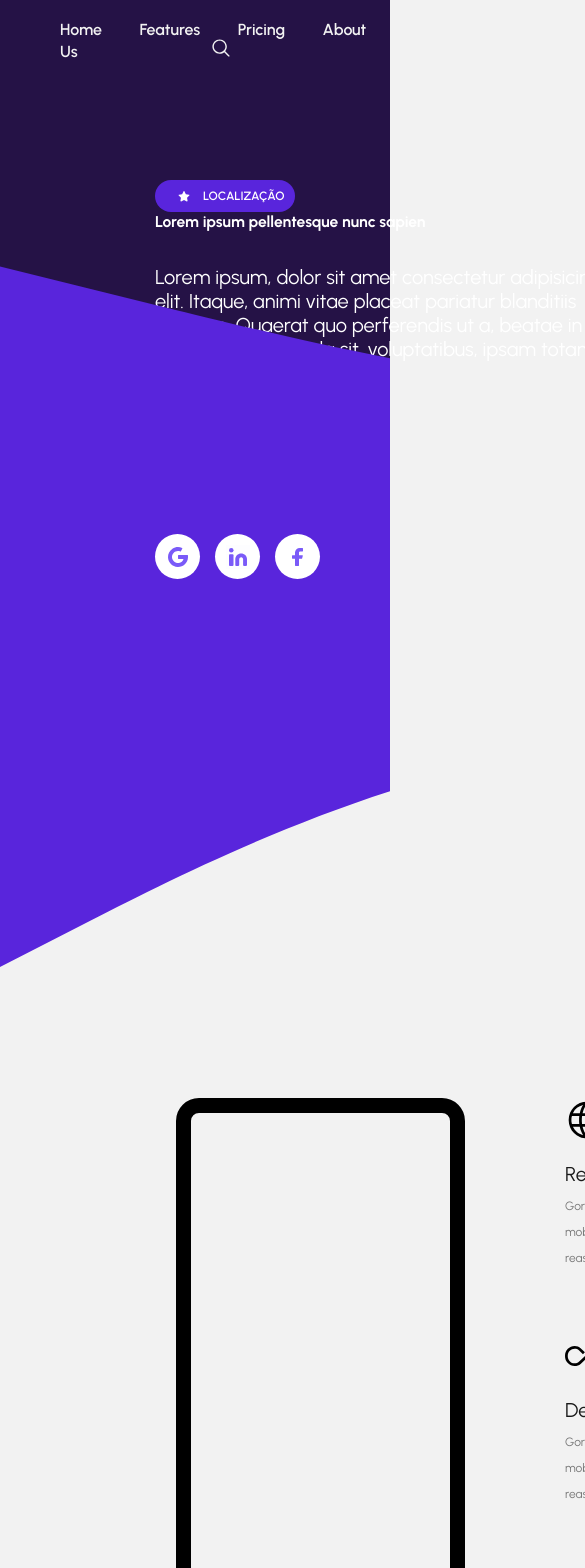
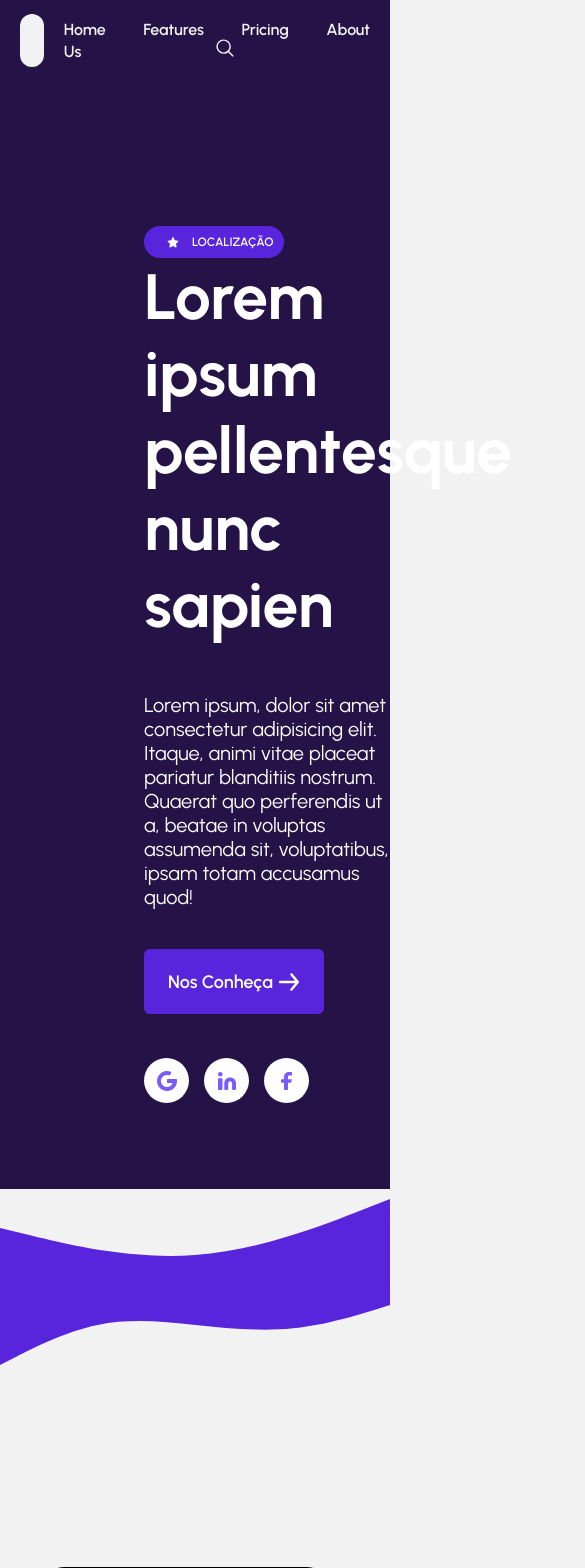
Before and after one commit to cbcc-ufpa/web-client, a React (Vite) app: page / in a window 390 px wide. Shown: the top 1568 px of the page, 585 px wide, since content can reach past the window. Built offline with nearby package versions, Linux system fonts and the light colour scheme.

Commit message:
update: reponsividade

```diff
--- a/src/components/CommentsCard.css
+++ b/src/components/CommentsCard.css
@@ -33,8 +33,8 @@
     display: flex;
     align-items: center;
     justify-content: center;
-    width: 56px;
-    height: 56px;
+    min-width: 56px;
+    min-height: 56px;
     border-radius: 50%;
     background-color: var(--lilac);
     margin-right: 20px;
@@ -53,3 +53,10 @@
     line-height: 26px;
     color: #767676;
 }
+
+@media (max-width: 800px){
+    .comment_card{
+        height: 425px;
+        margin: 10px;
+    }
+}
--- a/src/components/Home.css
+++ b/src/components/Home.css
@@ -33,6 +33,7 @@ header .header_icon {
   height: 53px;
   border-radius: 17px;
   background-color: var(--white);
+  margin-right: 20px;
 }
 
 header .header_links a {
@@ -53,20 +54,22 @@ main {
   justify-content: space-between;;
 }
 
-.container_left {
-  margin: auto;
-}
-
 main .container_home {
   display: flex;
   justify-content: space-between;
-  padding-top: 6.25rem;
   background-color: var(--purple);
-  padding-bottom: 120px;
+  color: white;
+  padding: 146px 144px;
 }
 
-main .content_home {
-  color: white;
+.wave{
+  width: 100%;
+  margin-top: -410px;
+}
+
+.hero_rigth img{
+  max-width: 100%;
+  margin-top: 10px;
 }
 
 .localization {
@@ -90,27 +93,27 @@ main .content_home {
   font-weight: 600;
 }
 
-.container_left {
+.content_home {
   width: 50%;
+  margin-bottom: 200px;
 }
 
-.container_left > h1 {
-  width: 620px;
-  height: 29.94%;
-  font-size: 4vw;
+.content_home > h1 {
+  max-width: 620px;
+  font-size: 64px;
   font-weight: 700;
-  margin-bottom: 34px;
+  margin-bottom: 50px;
 }
 
-.container_left > p {
-  width: 470px;
-  height: 13%;
+.content_home > p {
+  max-width: 470px;
+  min-width: 250px;
   font-size: 20px;
   font-weight: 500;
   margin-bottom: 40px;
 }
 
-.container_left > a {
+.content_home > a {
   display: flex;
   align-items: center;
   justify-content: center;
@@ -123,11 +126,11 @@ main .content_home {
   transition: all 0.2s ease;
 }
 
-.container_left > a:visited {
+.content_home > a:visited {
   text-decoration: none;
 }
 
-.container_left > a:hover {
+.content_home > a:hover {
   background-color: var(--softPurple);
   height: 70px;
   }
@@ -137,13 +140,7 @@ main .content_home a > img {
   height: 22px;
 }
 
-.hero_rigth {
-  width: 50%;
-  padding: 8rem;
-  padding-top: 0;
-}
-
-.container_left a > p {
+.content_home a > p {
   color: white;
   font-size: 18px;
   font-weight: 600;
@@ -151,9 +148,9 @@ main .content_home a > img {
 }
 
 .social_links {
+  position: absolute;
   display: flex;
   margin-top: 44px;
-  position: absolute;
   z-index: 10;
 }
 
@@ -182,27 +179,17 @@ main .social_links a:hover svg {
   fill: white;
 }
 
-.container .wave {
-  position: absolute;
-  width: 100%;
-  height: 848px;
-  background-image: url(/src/assets/wave.svg);
-  background-repeat: no-repeat;
-  background-size: cover;
-  margin-top: -491px;
-}
-
 .main_areas{
     display: flex;
     justify-content: space-between;
-    width: 100%;
+    max-width: 100%;
     background-color: var(--white);
-    padding: 0px 176px 0 176px;
+    padding: 0px 176px;
     margin-top: -11.875rem;
 }
 
 .phone, .info_areas{
-  margin: 678px 0 160px 0;
+  margin: 378px 0 160px 0;
 }
 
 .main_areas .phone{
@@ -217,15 +204,17 @@ main .social_links a:hover svg {
     display: flex;
 }
 
+.info_cards{
+  max-width: 300px;
+}
+
 .main_questions{
   display: flex;
   flex-direction: column;
   align-items: center;
   justify-content: center;
-  max-width: 1500px;
-  margin: auto;
-  margin-bottom: 200px;
-  margin-top: -350px;
+  width: 100%;
+  margin-bottom: 300px;
 }
 
 .main_questions p{
@@ -240,6 +229,7 @@ main .social_links a:hover svg {
   font-weight: 600;
   font-size: 52px;
   line-height: 62px;
+  text-align: center;
   color: var(--black);
   margin-bottom: 60px;
 }
@@ -249,10 +239,7 @@ main .social_links a:hover svg {
 }
 
 .up, .down{
-  width: 100%;
   display: flex;
-  justify-content: space-between;
-  padding: 0 200px;
 }
 
 .main_comments{
@@ -273,14 +260,15 @@ main .social_links a:hover svg {
   display: flex;
   align-items: center;
   justify-content: space-between;
+  max-width: 100%;
 }
 
 .arrow_right, .arrow_left{
   display: flex;
   align-items: center;
   justify-content: center;
-  width: 65px;
-  height: 65px;
+  min-width: 65px;
+  min-height: 65px;
   border-radius: 50%;
   background-color: var(--lilac);
   rotate: 180deg;
@@ -295,17 +283,11 @@ main .social_links a:hover svg {
   height: 32px;
 }
 
-.comments{
-  width: 100%;
-  display: flex;
-  align-items: center;
-  justify-content: center;
-}
-
 .main_map{
   width: 600px;
   margin: auto;
   background-color: var(--white);
+  margin-bottom: 100px;
 }
 
 .main_map h1{
@@ -327,6 +309,7 @@ main .social_links a:hover svg {
   align-items: center;
   margin-top: 140px;
   text-align: center;
+  margin: 0 15px;
 }
 
 .main_claim h1{
@@ -338,7 +321,7 @@ main .social_links a:hover svg {
 }
 
 .main_claim p{
-  width: 730px;
+  max-width: 730px;
   font-weight: 500;
   font-size: 20px;
   line-height: 30px;
@@ -353,8 +336,6 @@ main .social_links a:hover svg {
   justify-content: space-around;
 }
 
-
-
 .username_typecomment-estiloso select { /* <select> */
   background: transparent; /* importante para exibir o novo ícone */
   width: 289px;
@@ -367,7 +348,7 @@ main .social_links a:hover svg {
 }
 
 .username_typecomment select {
-  width: 289px;
+  max-width: 289px;
   height: 48px;
   border-radius: 6px;
   border: 1px solid var(--softGray);
@@ -386,7 +367,7 @@ main .social_links a:hover svg {
 }
 
 .user_name{
-  width: 255px;
+  max-width: 255px;
   height: 48px;
   border: 1px solid var(--softGray);
   padding: 0 0 0 36px;
@@ -485,3 +466,52 @@ main .social_links a:hover svg {
   border-radius: 50%;
   background-color: var(--softPurple);
 }
+
+@media (max-width: 1100px){
+  .hero_rigth img{
+    width: 0;
+  }
+
+  header{
+    padding: 20px;
+  }
+
+  .wave{
+    margin-bottom: 10px;
+  }
+
+  .main_areas{
+    display: flex;
+    flex-direction: column;
+    align-items: center;
+    justify-content: center;
+    padding: 0 50px;
+  }
+
+  .main_areas .phone{
+    align-items: center;
+    justify-content: none;
+    width: 289px;
+    height: 500px;
+    margin-right: 20px;
+    margin-bottom: 0;
+  }
+
+  .info_areas{
+    margin: 150px 0 100px 0;
+  }
+
+  .user_comment{
+    width: 675px;
+  }
+}
+
+@media(max-width: 750px){
+  .user_comment{
+    width: 575px;
+  }
+}
+
+/*@midia(max-width: 414px){
+
+}*/
--- a/src/components/Home.jsx
+++ b/src/components/Home.jsx
@@ -18,6 +18,7 @@ import Data from '../assets/data.svg'
 import Shild from '../assets/shild.svg'
 import User from '../assets/user.svg'
 import Map from '../assets/map.png'
+import Wave from '../assets/wave.svg'
 
 const Home = () => {
   return (
@@ -39,7 +40,6 @@ const Home = () => {
       <main>
         <div className="container_home">
           <div className="content_home">
-            <div className="container_left">
             <div className="localization">
               <img src={Star} alt="Star Icon" />
               <p>LOCALIZAÇÃO</p>
@@ -104,11 +104,13 @@ const Home = () => {
               </a>
             </div>
           </div>
+
+          <div className="hero_rigth">
+            <img src={IA} alt="IA Perfil" />
           </div>
-          <img className="hero_rigth" src={IA} alt="IA Perfil" />
         </div>
 
-        <div className="wave"></div>
+        <img src={Wave} alt="Wave"  className="wave"/>
 
       </main>
 
@@ -116,13 +118,13 @@ const Home = () => {
         <div className="phone"></div>
 
         <div className="info_areas">
-          <div>
+          <div className="info_cards">
             <AreaCard icon={Network} title={"Redes de Computadores"} text={"Gorgeous, high-quality design system for mobile, tablet and desktop devices a few reasons"} />
             <AreaCard icon={Devops} title={"DevOps"} text={"Gorgeous, high-quality design system for mobile, tablet and desktop devices a few reasons"} />
             <AreaCard icon={Dev} title={"Programação"} text={"Gorgeous, high-quality design system for mobile, tablet and desktop devices a few reasons"} />
           </div>
 
-          <div>
+          <div className="info_cards">
             <AreaCard icon={AI} title={"Inteligência Artificial"} text={"Gorgeous, high-quality design system for mobile, tablet and desktop devices a few reasons"} />
             <AreaCard icon={Data} title={"Ciência de Dados"} text={"Gorgeous, high-quality design system for mobile, tablet and desktop devices a few reasons"} />
             <AreaCard icon={Shild} title={"Segurança da Informação"} text={"Gorgeous, high-quality design system for mobile, tablet and desktop devices a few reasons"} />
@@ -130,7 +132,7 @@ const Home = () => {
         </div>
       </div>
 
-      <div className="big_circle"></div>
+      {/*<div className="big_circle"></div>*/}
 
       <div className="main_questions">
         <p>Centro Acadêmico</p>
@@ -151,8 +153,8 @@ const Home = () => {
         </div>
       </div>
 
-      <div className="big_circle2"></div>
-      <div className="small_cicle"></div>
+      {/*<div className="big_circle2"></div>
+      <div className="small_cicle"></div>*/}
 
       <div className="main_comments">
         <h1>Comentários de recém formados em CBCC</h1>
@@ -161,25 +163,23 @@ const Home = () => {
             <img src={ArrowLilac} alt="Arrow Icon" />
           </div>
 
-          <div className="comments">
           <CommentsCard
             comment={"Antes eu sofriah :,( ... agora eu sou friah"}
             userName={"Gótica Taradah"}
             userJob={"Digital Artist at Digital Group"}
             userPhoto={User} />
 
-            <CommentsCard
+          {/*<CommentsCard
             comment={"Puta, vagabunda, intere$$eira. Eu fazendo meu trabalho escutando só besteira"}
             userName={"Luiza Sonza"}
             userJob={"UX Designer at Digital Group"}
-              userPhoto={User} />
+    userPhoto={User} />*/}
 
           <CommentsCard
             comment={"Antes eu não era nada, agora sou Uber e garanto o pão de cada dia"}
             userName={"Resque"}
             userJob={"Photographer at Digital Group"}
-              userPhoto={User} />
-          </div>
+            userPhoto={User}/>
 
           <div className="arrow_left">
             <img src={ArrowLilac} alt="Arrow Icon" />
--- a/src/components/MemberCard.css
+++ b/src/components/MemberCard.css
@@ -9,9 +9,8 @@
     flex-direction: column;
     align-items: center;
     justify-content: center;
-    width: 172px;
-    height: 152px;
-    padding: 0 9px;
+    min-width: 152px;
+    min-height: 152px;
 }
 
 .member_photo{
```
Lines whose indentation alone changed are shown as unchanged.
